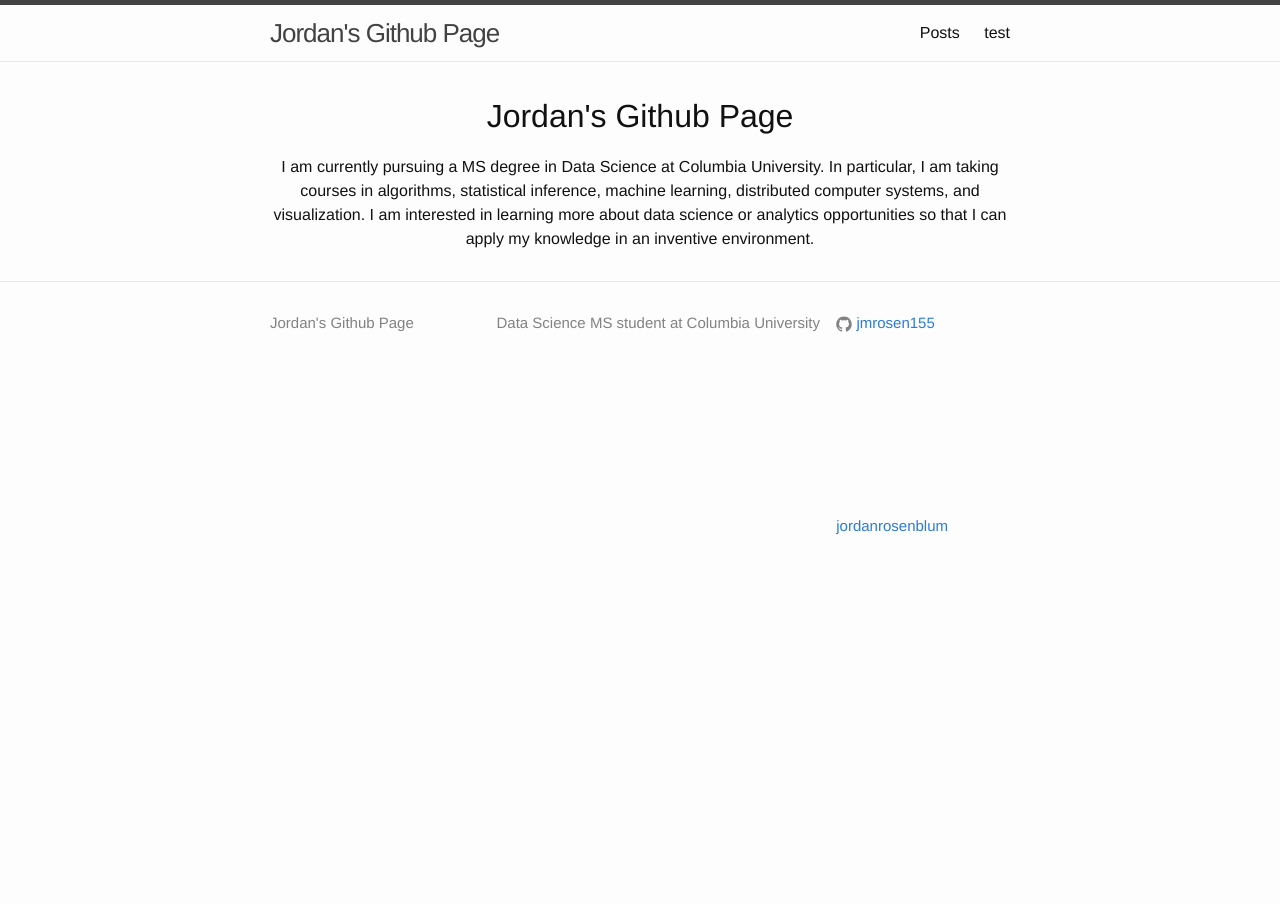
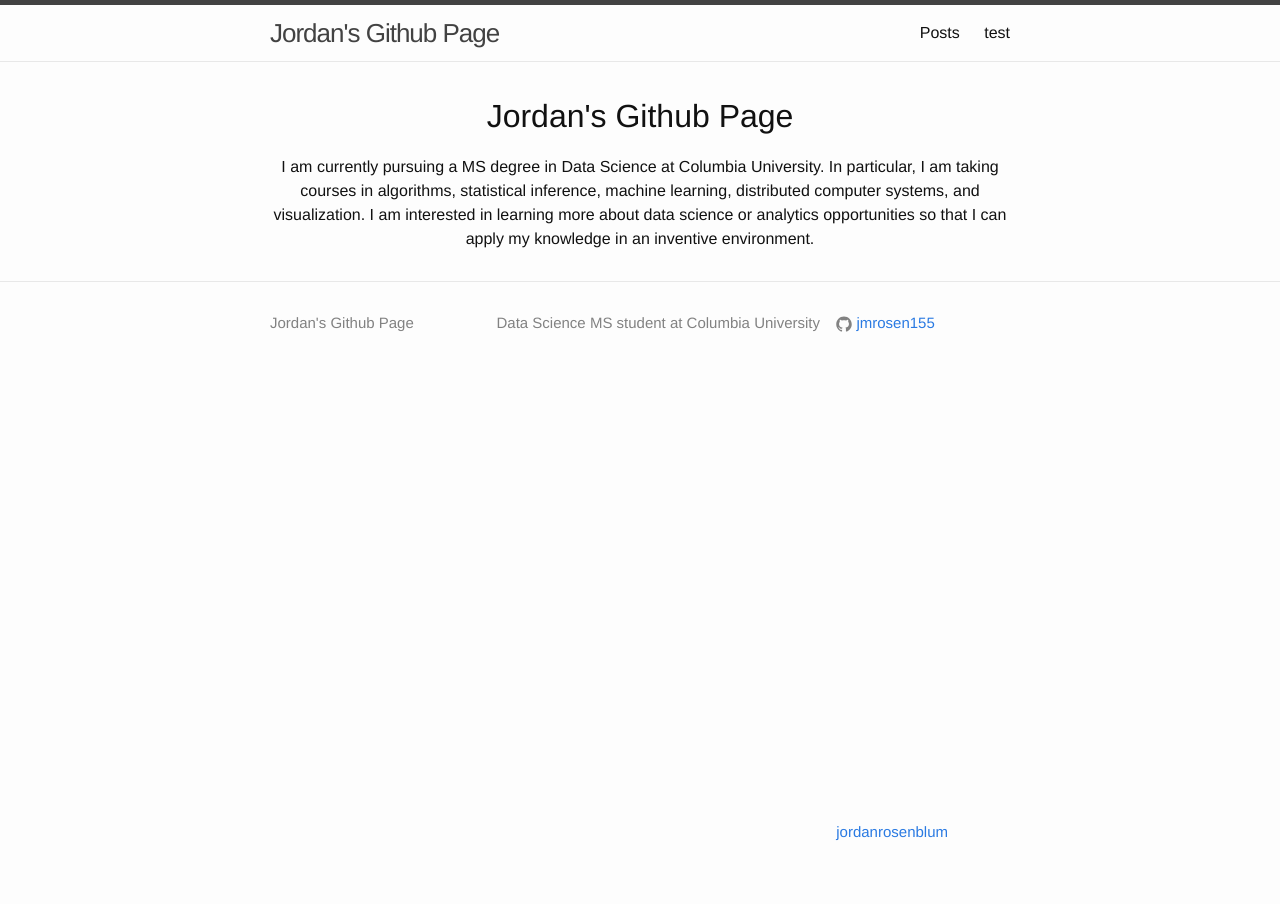
Before and after one commit to jmrosen155/jmrosen155.github.io, a Jekyll site: the page built from index.html, in a window 1280 px wide. Built offline with Jekyll 4.4.1, drawn with Linux system fonts in a browser that asks for light colours.

Commit message:
Update footer.html

```diff
--- a/_includes/footer.html
+++ b/_includes/footer.html
@@ -34,7 +34,7 @@
           <li>
             <a href="https://linkedin.com/in/{{ site.linkedin_username }}">
               <span class="icon-17 linkedin">
-                <svg viewBox="0 0 16 16">
+                <svg width="640" height="480" xmlns="http://www.w3.org/2000/svg", viewBox="0 0 16 16">
                   <path fill="#828282" d="M186.4 142.4c0 19-15.3 34.5-34.2 34.5 -18.9 0-34.2-15.4-34.2-34.5 0-19 15.3-34.5 34.2-34.5C171.1 107.9 186.4 123.4 186.4 142.4zM181.4 201.3h-57.8V388.1h57.8V201.3zM273.8 201.3h-55.4V388.1h55.4c0 0 0-69.3 0-98 0-26.3 12.1-41.9 35.2-41.9 21.3 0 31.5 15 31.5 41.9 0 26.9 0 98 0 98h57.5c0 0 0-68.2 0-118.3 0-50-28.3-74.2-68-74.2 -39.6 0-56.3 30.9-56.3 30.9v-25.2H273.8z"/>
                 </svg>
               </span>
```
